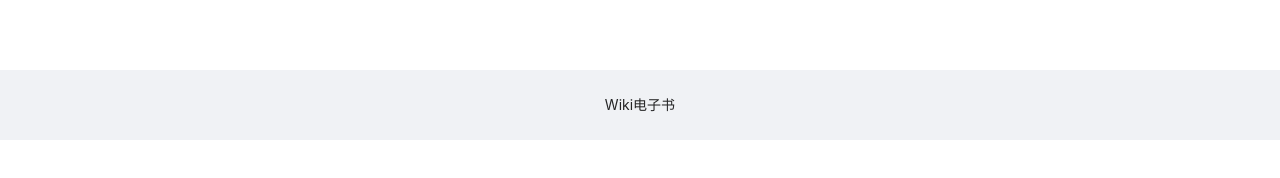
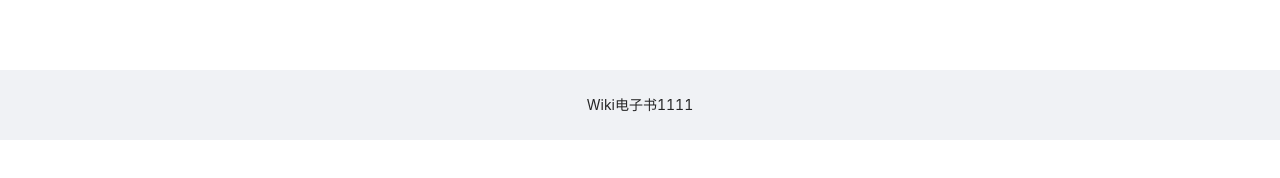
Before and after one commit to ktssts/wiki, a Vue app in the folder web/: page / in a window 1280 px wide. Shown: the part 274-452 px from the top of the page. Built offline with nearby package versions, Linux system fonts and the light colour scheme.

Commit message:
4-7 制作TheFooter组件

```diff
--- a/web/src/App.vue
+++ b/web/src/App.vue
@@ -2,19 +2,19 @@
   <a-layout>
     <TheHeader></TheHeader>
     <router-view/>
-    <a-layout-footer style="text-align: center">
-      Wiki电子书
-    </a-layout-footer>
+    <TheFooter></TheFooter>
   </a-layout>
 </template>
 
 <script lang="ts">
 import { defineComponent } from 'vue';
 import TheHeader from "@/components/TheHeader.vue";
+import TheFooter from "@/components/TheFooter.vue";
 
 export default defineComponent({
   name: 'app',
   components: {
+    TheFooter,
     TheHeader,
   },
 });
--- /dev/null
+++ b/web/src/components/TheFooter.vue
@@ -0,0 +1,20 @@
+<template>
+  <a-layout-footer style="text-align: center">
+    Wiki电子书1111
+  </a-layout-footer>
+</template>
+
+<script lang="ts">
+import { defineComponent } from 'vue';
+
+export default defineComponent({
+  name: 'TheFooter',
+  props: {
+    msg: String,
+  },
+});
+</script>
+
+<style scoped>
+
+</style>
```
